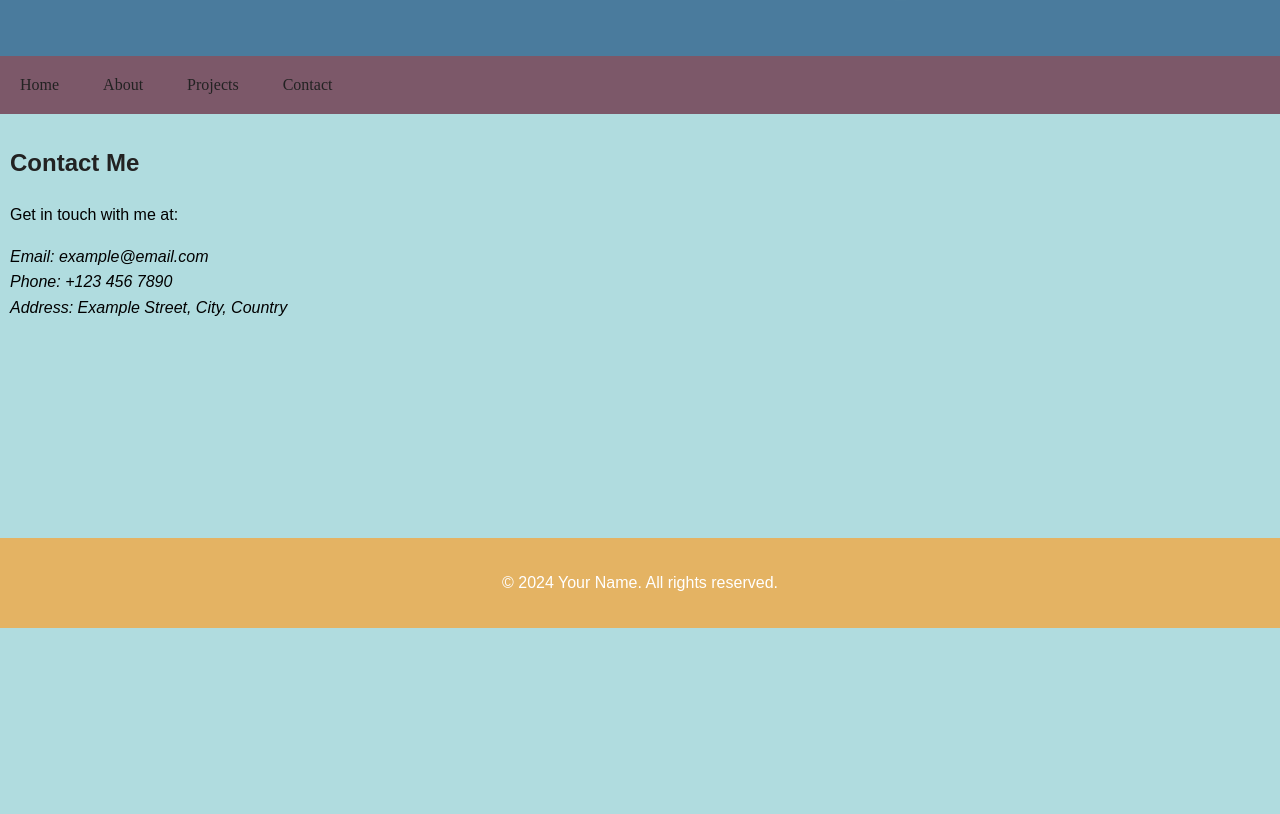
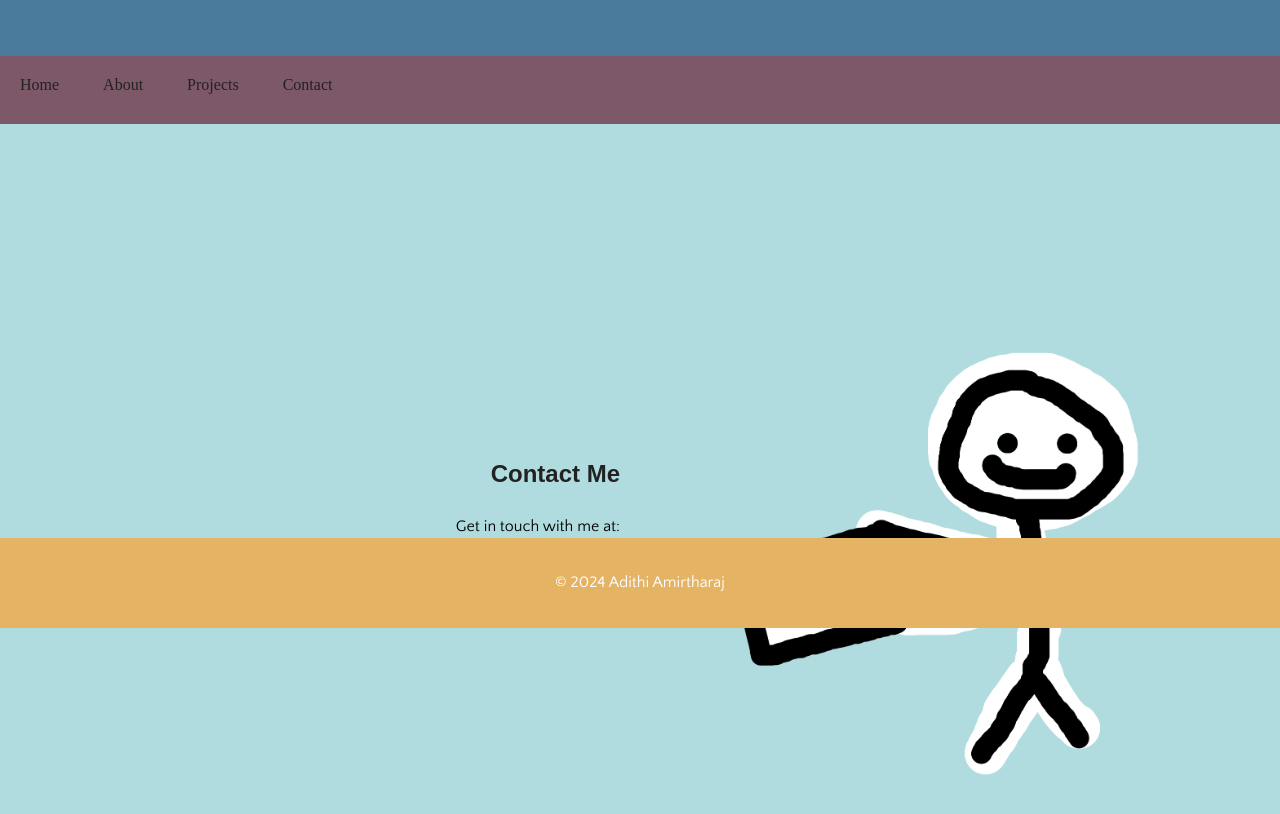
Before and after one commit to adi2781/cm-webpage, a plain HTML site: page contact.html in a window 1280 px wide. Shown: the part 172-986 px from the top of the page. Before the commit the page ends 800 px from the top, so only its background shows below. Drawn offline with Linux system fonts and the light colour scheme; a script that the page names is missing; a web font is replaced by a local one.

Commit message:
adjustments

```diff
--- a/contact.html
+++ b/contact.html
@@ -1,8 +1,8 @@
 <!DOCTYPE html>
 <html lang="en">
 <head>
-    <meta charset="UTF-8" />
-    <title>title</title>
+    <meta charset="UTF-8">
+    <title>Title</title>
     <link rel="stylesheet" href="./style.css">
     <link rel="preconnect" href="https://fonts.googleapis.com">
     <link rel="preconnect" href="https://fonts.gstatic.com" crossorigin>
@@ -25,7 +25,9 @@
     </nav>
 
     <main>
-        <section id="contact">
+        <section id="home" style="display: flex; justify-content: center; align-items: center; height: 100vh; width: 100vw; overflow: hidden;">
+            <div class="container">
+                <div class="text-column">
                     <h2>Contact Me</h2>
                     <p>Get in touch with me at:</p>
                     <address>
@@ -33,11 +35,16 @@
                         Phone: +123 456 7890<br>
                         Address: Example Street, City, Country
                     </address>
+                </div>
+                <div class="image-column">
+                    <img src="contact_photo.png" alt="Contact Photo" width="500" height="600">
+                </div>
+            </div>
         </section>
     </main>
 
     <footer style="position: fixed; bottom: 0; left: 0; right: 0;">
-        <p>&copy; 2024 Your Name. All rights reserved.</p>
+        <p>&copy; 2024 Adithi Amirtharaj</p>
     </footer>
 
     <script src="index.js"></script>
--- a/style.css
+++ b/style.css
@@ -46,8 +46,12 @@ body {
     padding: 0;
 }
 
+
 h1, h2, h3 {
     font-family: 'Dela Gothic One', sans-serif;
+}
+p {
+    font-family: 'Quattrocento Sans', sans-serif; /* Replace with your desired font */
 }
 
 .container {
@@ -56,6 +60,12 @@ h1, h2, h3 {
     margin: auto;
     overflow: hidden;
     padding: 20px;
+    display: flex; /* Arrange children in a row */
+    flex-direction: row; /* Ensure columns are side by side */
+    width: 90%;
+    max-width: 1200px;
+    height: 80vh; /* Ensure container takes full height */
+    overflow: auto; /* Allow scrolling if content overflows */
 }
 
 header {
@@ -142,3 +152,64 @@ a {
 a:hover {
     text-decoration: underline;
 }
+
+section#home {
+    display: flex;
+    justify-content: center;
+    align-items: center;
+    height: 100vh; /* Full viewport height */
+    width: 100vw; /* Full viewport width */
+    overflow: hidden; /* Hide overflow to control scrolling */
+}
+
+/* Container Styles */
+.container {
+    display: flex; /* Arrange children in a row */
+    flex-direction: row; /* Ensure columns are side by side */
+    align-items: center; /* Center items vertically within the container */
+    width: 90%;
+    max-width: 1200px;
+    height: max; /* Adjust height to ensure alignment within viewport */
+    overflow: auto; /* Allow scrolling if content overflows */
+}
+
+/* Text Column Styles */
+.text-column {
+    flex: 1; /* Take up space proportional to the image column */
+    text-align: right; /* Right-align text within the column */
+    padding: 20px;
+    margin-right: 20px; /* Add space between text and image */
+}
+
+/* Image Column Styles */
+.image-column {
+    flex: 1; /* Take up space proportional to the text column */
+    display: flex;
+    justify-content: center; /* Center image horizontally within its column */
+    align-items: center; /* Center image vertically within its column */
+    padding: 20px;
+}
+
+img {
+    max-width: 100%; /* Image scales down if larger than its container */
+    height: auto; /* Maintain aspect ratio of the image */
+    max-height: 80vh; /* Ensure image doesn't exceed viewport height */
+    border-radius: 8px; /* Optional: add rounded corners */
+}
+
+.text-column, .image-column {
+    flex: 1; /* Both columns take equal space */
+    padding: 20px;
+}
+
+ul {
+    font-family: 'Quattrocento Sans', sans-serif; /* Font for the list */
+    font-size: 16px; /* Font size for the list */
+    line-height: 1.6; /* Line height for the list */
+    padding-left: 20px; /* Space between bullet and text */
+    list-style-type: disc; /* Style of the bullet points */
+}
+
+ul li {
+    margin-bottom: 10px; /* Space between list items */
+}
```
Also changed, not shown: about_me.html (+12 -4 lines), index.html (+11 -9 lines), projects.html (+12 -4 lines), about_photo.png (added), contact_photo.png (added), project_photo.png (added). Lines whose indentation alone changed are shown as unchanged.
